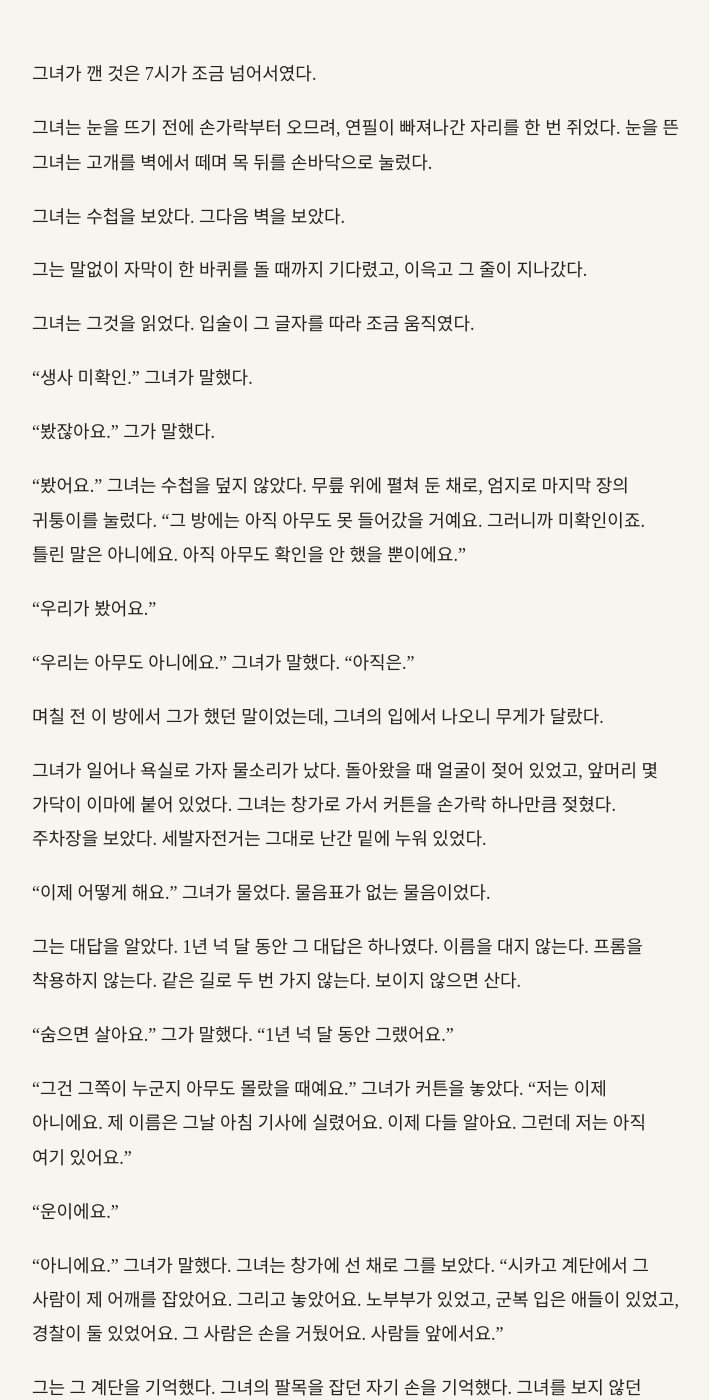
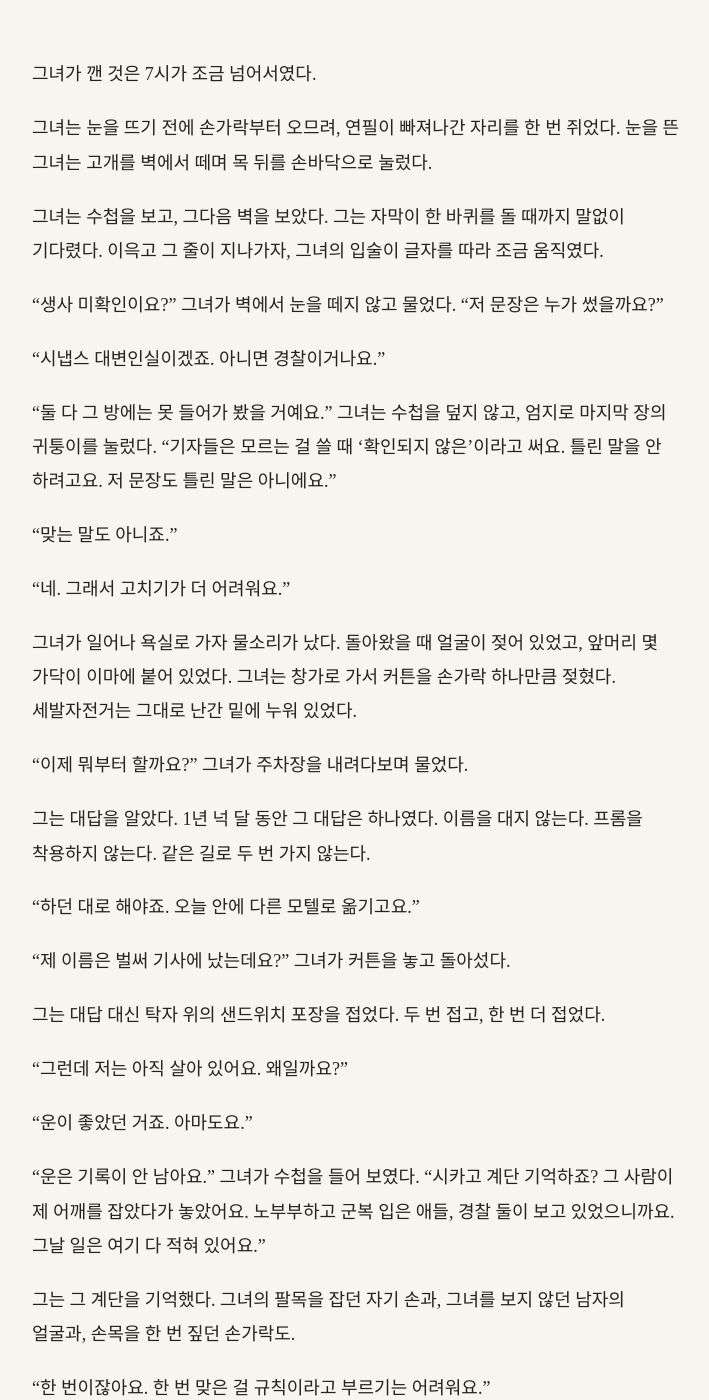
Before and after one commit to kangkkang/writer_s1_public, a Jekyll site: the page built from vol2/037.md, in a window 1280 px wide and 1400 px high, scrolled down 2836 px. Shown: the whole window, without its empty margins (284-993 px from the left). Built offline with Jekyll 4.4.1, drawn with Linux system fonts in a browser that asks for light colours; our own code applies the rules of GitHub Pages for plain Markdown files; some of the changed text lies outside the part shown.

Commit message:
Update from https://github.com/kangkkang/writer_s1/commit/c0f985e837acf35345118281e0a7f6e26371ced2

```diff
--- a/vol2/037.md
+++ b/vol2/037.md
@@ -56,79 +56,83 @@
 
 그녀는 눈을 뜨기 전에 손가락부터 오므려, 연필이 빠져나간 자리를 한 번 쥐었다. 눈을 뜬 그녀는 고개를 벽에서 떼며 목 뒤를 손바닥으로 눌렀다.
 
-그녀는 수첩을 보았다. 그다음 벽을 보았다.
+그녀는 수첩을 보고, 그다음 벽을 보았다. 그는 자막이 한 바퀴를 돌 때까지 말없이 기다렸다. 이윽고 그 줄이 지나가자, 그녀의 입술이 글자를 따라 조금 움직였다.
 
-그는 말없이 자막이 한 바퀴를 돌 때까지 기다렸고, 이윽고 그 줄이 지나갔다.
+"생사 미확인이요?" 그녀가 벽에서 눈을 떼지 않고 물었다. "저 문장은 누가 썼을까요?"
 
-그녀는 그것을 읽었다. 입술이 그 글자를 따라 조금 움직였다.
+"시냅스 대변인실이겠죠. 아니면 경찰이거나요."
 
-"생사 미확인." 그녀가 말했다.
+"둘 다 그 방에는 못 들어가 봤을 거예요." 그녀는 수첩을 덮지 않고, 엄지로 마지막 장의 귀퉁이를 눌렀다. "기자들은 모르는 걸 쓸 때 '확인되지 않은'이라고 써요. 틀린 말을 안 하려고요. 저 문장도 틀린 말은 아니에요."
 
-"봤잖아요." 그가 말했다.
+"맞는 말도 아니죠."
 
-"봤어요." 그녀는 수첩을 덮지 않았다. 무릎 위에 펼쳐 둔 채로, 엄지로 마지막 장의 귀퉁이를 눌렀다. "그 방에는 아직 아무도 못 들어갔을 거예요. 그러니까 미확인이죠. 틀린 말은 아니에요. 아직 아무도 확인을 안 했을 뿐이에요."
+"네. 그래서 고치기가 더 어려워요."
 
-"우리가 봤어요."
+그녀가 일어나 욕실로 가자 물소리가 났다. 돌아왔을 때 얼굴이 젖어 있었고, 앞머리 몇 가닥이 이마에 붙어 있었다. 그녀는 창가로 가서 커튼을 손가락 하나만큼 젖혔다. 세발자전거는 그대로 난간 밑에 누워 있었다.
 
-"우리는 아무도 아니에요." 그녀가 말했다. "아직은."
+"이제 뭐부터 할까요?" 그녀가 주차장을 내려다보며 물었다.
 
-며칠 전 이 방에서 그가 했던 말이었는데, 그녀의 입에서 나오니 무게가 달랐다.
+그는 대답을 알았다. 1년 넉 달 동안 그 대답은 하나였다. 이름을 대지 않는다. 프롬을 착용하지 않는다. 같은 길로 두 번 가지 않는다.
 
-그녀가 일어나 욕실로 가자 물소리가 났다. 돌아왔을 때 얼굴이 젖어 있었고, 앞머리 몇 가닥이 이마에 붙어 있었다. 그녀는 창가로 가서 커튼을 손가락 하나만큼 젖혔다. 주차장을 보았다. 세발자전거는 그대로 난간 밑에 누워 있었다.
+"하던 대로 해야죠. 오늘 안에 다른 모텔로 옮기고요."
 
-"이제 어떻게 해요." 그녀가 물었다. 물음표가 없는 물음이었다.
+"제 이름은 벌써 기사에 났는데요?" 그녀가 커튼을 놓고 돌아섰다.
 
-그는 대답을 알았다. 1년 넉 달 동안 그 대답은 하나였다. 이름을 대지 않는다. 프롬을 착용하지 않는다. 같은 길로 두 번 가지 않는다. 보이지 않으면 산다.
+그는 대답 대신 탁자 위의 샌드위치 포장을 접었다. 두 번 접고, 한 번 더 접었다.
 
-"숨으면 살아요." 그가 말했다. "1년 넉 달 동안 그랬어요."
+"그런데 저는 아직 살아 있어요. 왜일까요?"
 
-"그건 그쪽이 누군지 아무도 몰랐을 때예요." 그녀가 커튼을 놓았다. "저는 이제 아니에요. 제 이름은 그날 아침 기사에 실렸어요. 이제 다들 알아요. 그런데 저는 아직 여기 있어요."
+"운이 좋았던 거죠. 아마도요."
 
-"운이에요."
+"운은 기록이 안 남아요." 그녀가 수첩을 들어 보였다. "시카고 계단 기억하죠? 그 사람이 제 어깨를 잡았다가 놓았어요. 노부부하고 군복 입은 애들, 경찰 둘이 보고 있었으니까요. 그날 일은 여기 다 적혀 있어요."
 
-"아니에요." 그녀가 말했다. 그녀는 창가에 선 채로 그를 보았다. "시카고 계단에서 그 사람이 제 어깨를 잡았어요. 그리고 놓았어요. 노부부가 있었고, 군복 입은 애들이 있었고, 경찰이 둘 있었어요. 그 사람은 손을 거뒀어요. 사람들 앞에서요."
+그는 그 계단을 기억했다. 그녀의 팔목을 잡던 자기 손과, 그녀를 보지 않던 남자의 얼굴과, 손목을 한 번 짚던 손가락도.
 
-그는 그 계단을 기억했다. 그녀의 팔목을 잡던 자기 손을 기억했다. 그녀를 보지 않던 남자의 얼굴과, 손목을 한 번 짚던 손가락도.
+"한 번이잖아요. 한 번 맞은 걸 규칙이라고 부르기는 어려워요."
 
-"그건 그쪽 원칙이에요." 그가 말했다.
+"그럼 숨는 쪽은 몇 번이나 맞았어요?" 그녀는 잠깐 말을 멈췄다. "카일은 숨어 있었어요."
 
-"이제 우리 둘의 원칙으로 해요." 그녀가 말했다. "숨어 있는 사람은 아무도 안 보는 데서 죽어요. 카일처럼요."
+그는 접던 포장을 내려놓았다. 그녀는 그 이름을 꺼낸 것을 거두지 않았다. 미안해하는지 보려고 그녀의 얼굴을 보았지만, 그것은 대답을 기다리는 사람의 얼굴이었다.
 
-그는 대답하지 않았다. 그녀는 그 이름을 꺼낸 것을 거두지 않았다.
+그녀가 침대 끝에 다시 앉아 수첩을 몇 장 되넘기다가, 한 장에서 손을 멈췄다.
 
-그녀가 창가에서 돌아와 침대 끝에 다시 앉았다. 수첩을 집어 마지막 장을 넘겼다가 앞으로 몇 장을 되넘기고는, 한 장에서 손을 멈췄다.
+"그저께 밤에 나디아한테 전화했어요."
 
-"그저께 밤에 전화했어요." 그녀가 말했다. "나디아한테요."
+그도 아는 이름이었다. 그녀의 표 맨 아래 칸, 9호선 관제실, 아홉 시간의 잠, 손자의 연극.
 
-그녀의 표 맨 아래 칸에 있던, 그도 아는 이름이었다 — 9호선 관제실, 아홉 시간의 잠, 손자의 연극.
+"받았어요?"
 
-"연결할 수 없대요." 그녀가 말했다. "5월에도 그랬어요. 그러니까 아무것도 아니에요." 그녀는 수첩을 덮었다. "그 사람도 생사 미확인이에요."
+"연결할 수 없대요. 5월에도 그랬으니까, 아무것도 아닐 수 있어요." 그녀는 수첩을 덮었다. "그 사람도 생사 미확인이에요. 저 자막처럼요."
 
-그녀는 그 말을 하고 벽을 보았다. 자막이 한 바퀴를 돌고 있었다. 그 줄은 아직 오지 않았다.
+그녀가 벽을 보았다. 자막이 돌고 있었고, 그 줄은 아직 오지 않았다.
 
-한참 뒤에 그가 입을 열었다. "경고해야 해요. 다음 게 올 거예요. 각은 아직 거기 있어요. 수학을 아는 누군가가 지금 그걸 말해야 해요."
+한참 뒤에 그가 입을 열었다. "경고는 해야 할 것 같아요. 각은 아직 거기 있어요. 그대로 두면 다음 게 올 가능성이 커요. 수학을 아는 누군가가 지금 그걸 말해야 해요."
 
 그가 말한 이유는 사실이었다. 그러나 말하지 않은 이유가 하나 더 있었다. 오늘 아침 메모지를 비워 둔 채 끝내지 않은 계산이었다. 홀트가 가져간 숫자를 준 사람이 누구인지, 세상에서 그것을 아는 사람은 둘뿐이었다. 숨어 있으면 그 사실도 같이 숨었다. 그 숫자가 무엇을 했는지는 아직 몰라도, 그는 그것을 숨기고 싶지 않았다.
 
-그녀는 그의 얼굴 대신 탁자 위의 빈 메모지를 보았다. 그 옆에 그녀의 연필이 놓여 있었다.
+그녀는 그의 얼굴 대신 탁자 위의 빈 메모지를 보았다.
 
-"어디서요?" 그녀가 물었다.
+"그 누군가가 누군지는 안 물어봐도 되겠네요." 그녀가 말했다. "어디서 말할 거예요?"
 
-"단지 앞에서요." 그가 말했다.
+"단지 앞에서요."
 
-그녀는 잠깐 생각했다. "카메라가 제일 많은 데네요."
+"카메라가 제일 많은 데네요."
 
-"네. 그런데 그 사람들도 거기서 기다리고 있을 수 있어요."
+"그 사람들이 제일 많을 수도 있는 데고요."
 
-"그럼 카메라도 거기 있잖아요." 그녀가 말했다. "시카고에도 그 사람들은 있었고, 카메라도 있었어요. 그 사람은 카메라 앞에서는 아무것도 안 했어요. 계단 밑에서, 아무도 안 볼 때만 했어요."
+"그럼 더 잘됐네요. 그 사람들은 카메라 앞에서는 아무것도 안 해요. 시카고에서 제가 직접 봤어요. 계단 밑에서, 아무도 안 볼 때만 해요."
 
-그는 틀린 곳을 찾으려고 그 말을 따져 보았지만 찾지 못했고, 찾지 못한 것이 조금 무서웠다. 그녀의 말이 맞는다면, 그가 1년 넉 달 동안 지킨 규칙은 처음부터 반만 맞았다.
+그는 틀린 곳을 찾으려고 그 말을 따져 보았다. 찾지 못했고, 찾지 못한 것이 조금 무서웠다. 그녀의 말이 맞는다면, 그가 1년 넉 달 동안 지킨 규칙은 처음부터 반만 맞았다.
 
-"그럼 제가 녹음할게요." 그녀가 탁자 끝의 회색 기계를 보며 말했다. 그 방에서부터 그녀 곁을 떠나지 않은 기계였다. "서명이 붙으니까요. 나중에 누가 합성이라고 하면요."
+"……그 말이 맞네요."
 
-"기계가 대답하게요." 그가 말했다.
+"알아요." 그녀가 탁자 끝의 회색 기계를 집었다. 그 방에서부터 그녀 곁을 떠나지 않은 기계였다. "이건 제가 들고 있을게요. 그쪽이 하는 말에 서명이 붙게요."
 
-그녀가 처음으로 조금 웃었다. "네, 기계가요."
+그는 잠깐 그 기계를 보았다. "제가 말을 더듬으면 그것도 같이 붙겠네요."
+
+"그럼 진짜라는 증거가 하나 더 생기는 거죠."
+
+그녀가 처음으로 조금 웃었다.
 
 ---
 
@@ -160,7 +164,7 @@
 
 그녀가 수화기를 내려놓았다.
 
-"로셰예요." 그녀가 말했다. "울었어요."
+"로셰예요." 그녀가 말했다. "제 목소리를 듣더니 한참 아무 말도 안 했어요."
 
 그는 무엇이라고 말해야 할지 몰랐다. 그녀도 대답을 기다리지 않았다.
 
```
